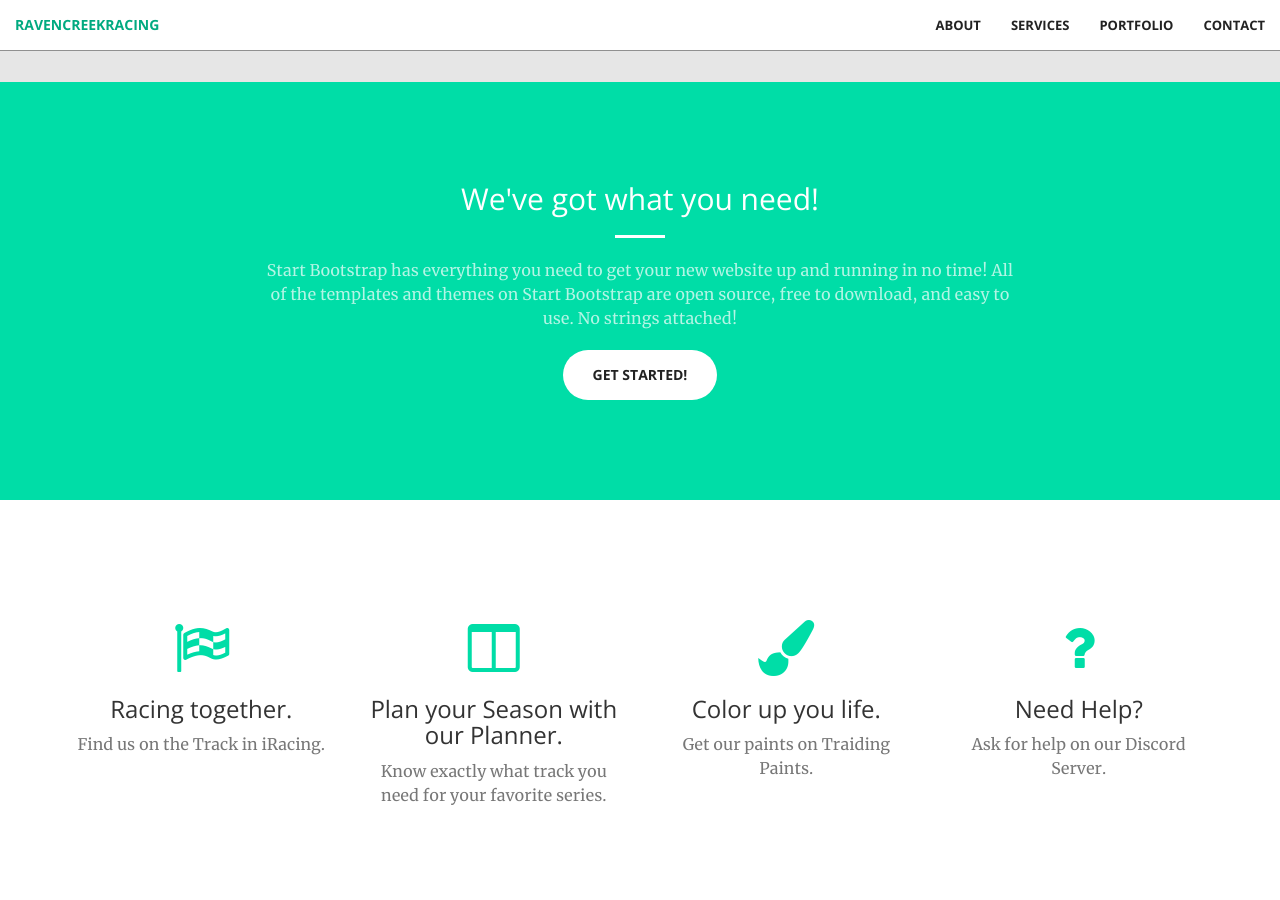
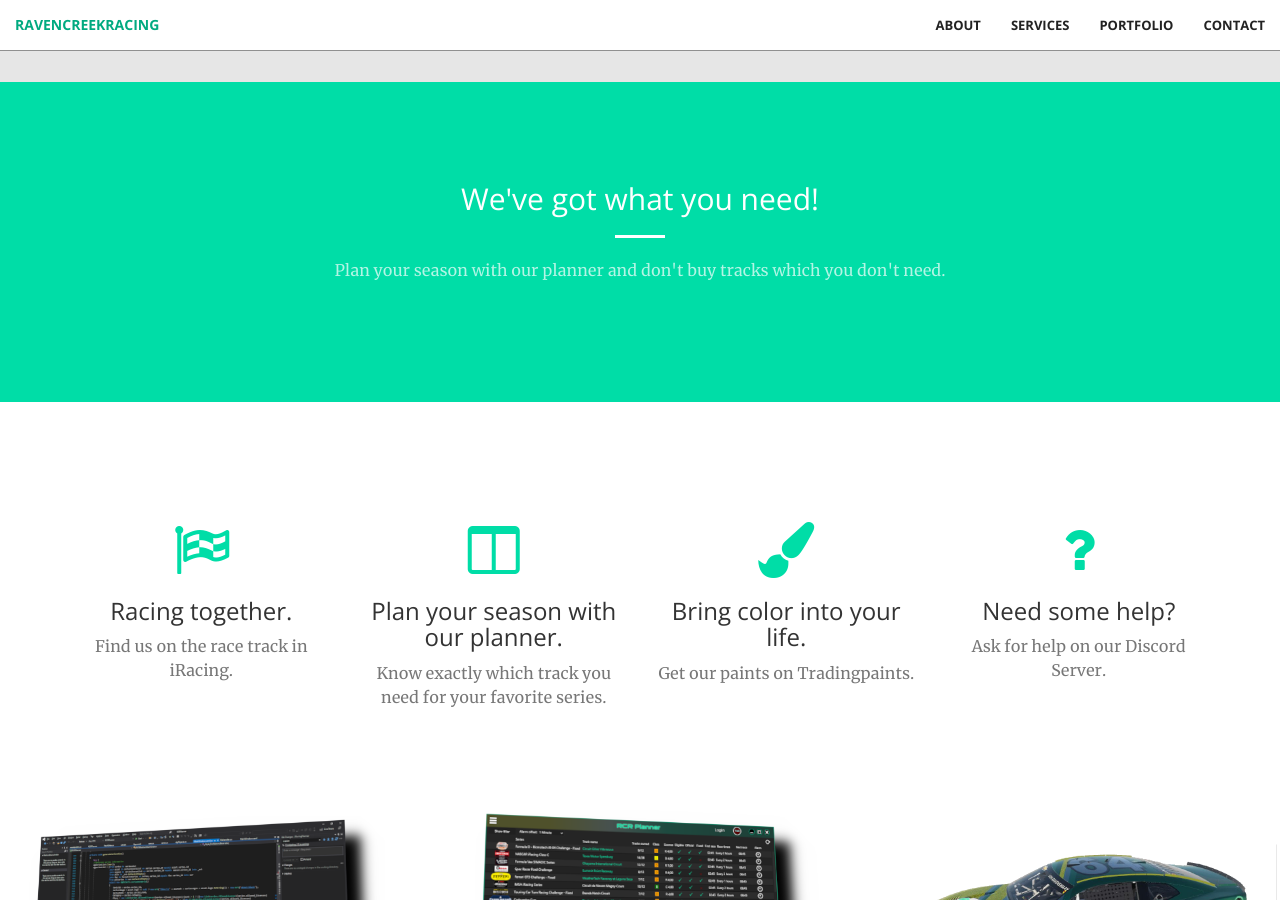
Before and after one commit to Firewolf1337/RCRPlanner, a Jekyll site: the page built from docs/index.html, in a window 1280 px wide and 900 px high, scrolled down 818 px. Built offline with Jekyll 4.4.1, drawn with Linux system fonts in a browser that asks for light colours; some of the changed text lies outside the part shown.

Commit message:
Website update

```diff
--- a/docs/_includes/aside.html
+++ b/docs/_includes/aside.html
@@ -1,7 +1,7 @@
   <aside class="bg-dark">
       <div class="container text-center">
           <div class="call-to-action">
-              <h2>Free Download the Planner on Github!</h2>
+              <h2>Free download the planner on Github!</h2>
               <a href="https://github.com/Firewolf1337/RCRPlanner/releases/latest" class="btn btn-default btn-xl wow tada">Download Now!</a>
           </div>
       </div>
--- a/docs/_includes/call-to-action.html
+++ b/docs/_includes/call-to-action.html
@@ -4,8 +4,7 @@
             <div class="col-lg-8 col-lg-offset-2 text-center">
                 <h2 class="section-heading">We've got what you need!</h2>
                 <hr class="light">
-                <p class="text-faded">Start Bootstrap has everything you need to get your new website up and running in no time! All of the templates and themes on Start Bootstrap are open source, free to download, and easy to use. No strings attached!</p>
-                <a href="#" class="btn btn-default btn-xl">Get Started!</a>
+                <p class="text-faded">Plan your season with our planner and don't buy tracks which you don't need.</p>
             </div>
         </div>
     </div>
--- a/docs/_includes/contact.html
+++ b/docs/_includes/contact.html
@@ -4,7 +4,7 @@
             <div class="col-lg-8 col-lg-offset-2 text-center">
                 <h2 class="section-heading">Let's Get In Touch!</h2>
                 <hr class="primary">
-                <p>Give us a call or send us an message and we will get back to you as soon as possible!</p>
+                <p>Give us a call or send us a message and we will get back to you as soon as possible!</p>
             </div>
         <div class="col-lg-2 col-lg-offset-2 text-center">
             <a href="https://discord.gg/XVCs8VnqQX">
--- a/docs/_includes/portfolio.html
+++ b/docs/_includes/portfolio.html
@@ -10,7 +10,7 @@
                                 RCRPlanner
                             </div>
                             <div class="project-name">
-                                Our Github Repository.
+                                Our Github repository.
                             </div>
                         </div>
                     </div>
@@ -25,7 +25,7 @@
                                 RCRPlanner
                             </div>
                             <div class="project-name">
-                                Get the Planner.
+                                Get the planner.
                             </div>
                         </div>
                     </div>
@@ -40,7 +40,7 @@
                                 Paints
                             </div>
                             <div class="project-name">
-                                Find our Trading paints here.
+                                Find our Tradingpaints here.
                             </div>
                         </div>
                     </div>
--- a/docs/_includes/services.html
+++ b/docs/_includes/services.html
@@ -5,27 +5,27 @@
                 <div class="service-box">
                     <i class="fa fa-4x fa-flag-checkered wow bounceIn text-primary"></i>
                     <h3>Racing together.</h3>
-                    <p class="text-muted">Find us on the Track in iRacing.</p>
+                    <p class="text-muted">Find us on the race track in iRacing.</p>
                 </div>
             </div>
             <div class="col-lg-3 col-md-6 text-center">
                 <div class="service-box">
                     <i class="fa fa-4x fa-columns wow bounceIn text-primary" data-wow-delay=".1s"></i>
-                    <h3>Plan your Season with our Planner.</h3>
-                    <p class="text-muted">Know exactly what track you need for your favorite series.</p>
+                    <h3>Plan your season with our planner.</h3>
+                    <p class="text-muted">Know exactly which track you need for your favorite series.</p>
                 </div>
             </div>
             <div class="col-lg-3 col-md-6 text-center">
                 <div class="service-box">
                     <i class="fa fa-4x fa-paint-brush wow bounceIn text-primary" data-wow-delay=".2s"></i>
-                    <h3>Color up you life.</h3>
-                    <p class="text-muted">Get our paints on Traiding Paints.</p>
+                    <h3>Bring color into your life.</h3>
+                    <p class="text-muted">Get our paints on Tradingpaints.</p>
                 </div>
             </div>
             <div class="col-lg-3 col-md-6 text-center">
                 <div class="service-box">
                     <i class="fa fa-4x fa-question wow bounceIn text-primary" data-wow-delay=".3s"></i>
-                    <h3>Need Help?</h3>
+                    <h3>Need some help?</h3>
                     <p class="text-muted">Ask for help on our Discord Server.</p>
                 </div>
             </div>
```
